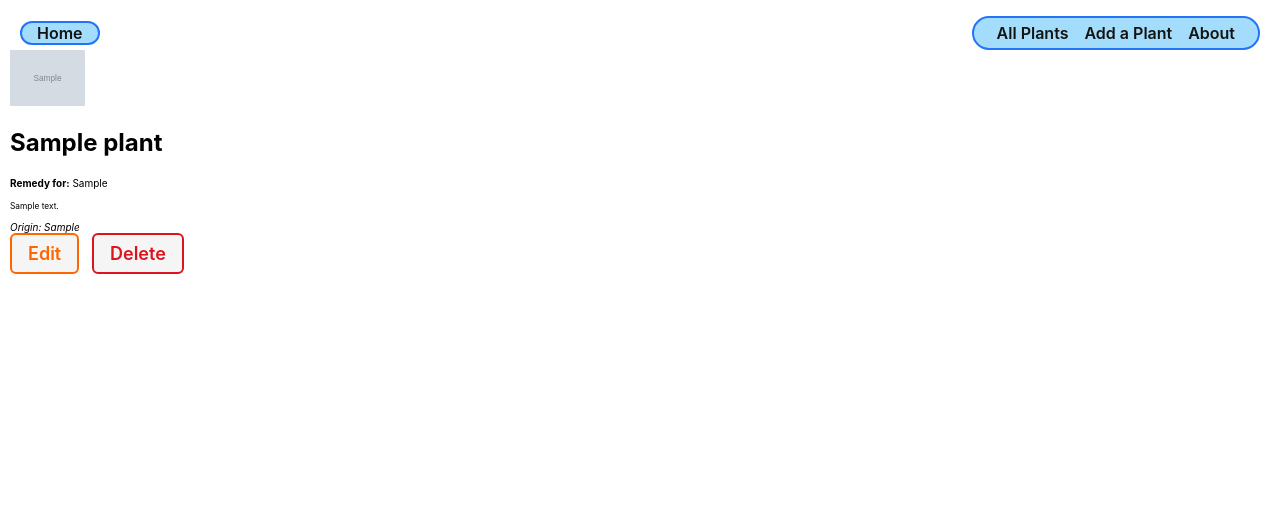
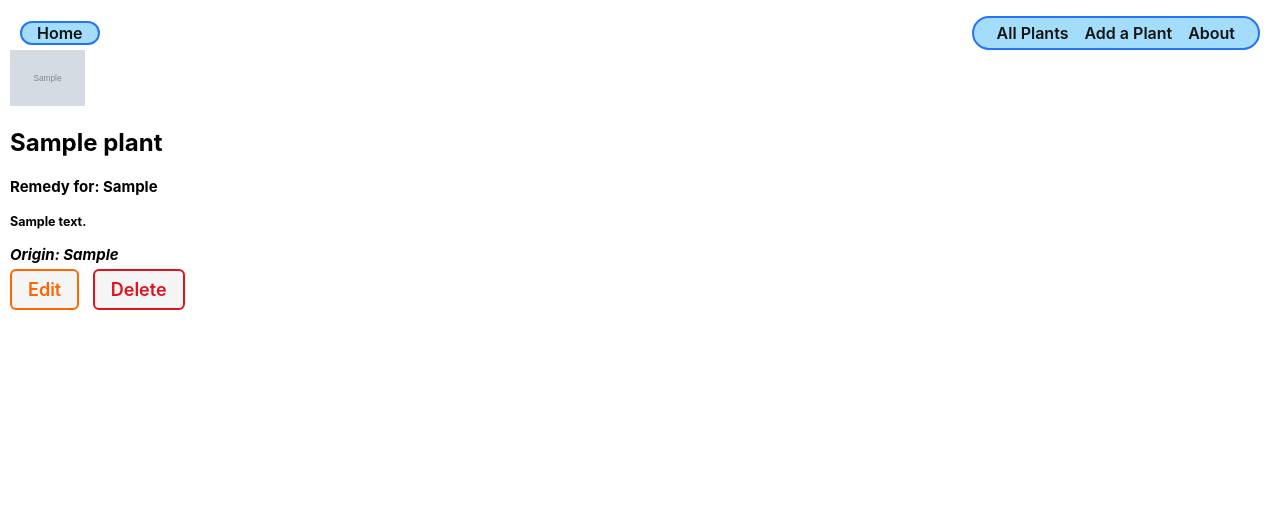
Before and after one commit to paintedlbird7/plant-remedies, a Django app: page /plants/1/ in a window 1280 px wide. Shown: the part 279-788 px from the top of the page. Run offline with Django 4.2, Linux system fonts and the light colour scheme; tables that the repository leaves empty hold one stand-in row (values such as "Sample post"); grey boxes marked "Sample" are stand-in pictures.

Commit message:
WIP: fixed styling

```diff
--- a/main_app/templates/plants/detail.html
+++ b/main_app/templates/plants/detail.html
@@ -6,6 +6,9 @@
 {% block content %}
 <section class="plant-container">
 </div>
+{% comment %} <div class="cat-img">
+  <img src="{% static 'images/sk8r-boi-cat.svg' %}" alt="A skater boy cat" />
+</div> {% endcomment %}
 <div class="card-img-container">
     <img
       src="{% static 'images/'|add:plant.image %}"
@@ -14,10 +17,10 @@
     />
 
   </div>
-<h2 class="plant-details">{{ plant.name }}</h2>
-<p><strong>Remedy for:</strong> {{ plant.ailment }}</p>
-<p><small>{{ plant.description }}</small></p>
-<p><em>Origin: {{ plant.origin }}</em></p>
+<h2 class="plant-details"><h2>{{ plant.name }}</h2>
+<h1><p><strong>Remedy for:</strong> {{ plant.ailment }}</p></h1>
+<h1><p><small>{{ plant.description }}</small></p></h1>
+<h1><p><em>Origin: {{ plant.origin }}</em></p><h1>
 </div>
 
 <div class="plant-actions">
--- a/main_app/views.py
+++ b/main_app/views.py
@@ -44,4 +44,4 @@ class PlantDelete(DeleteView):
 
 
 # my db I created is called 'plantcollector2'
-# TODO: left at Adjust the nav
+#TODO: left at Creating a confirmation template for deleting a cat
```
